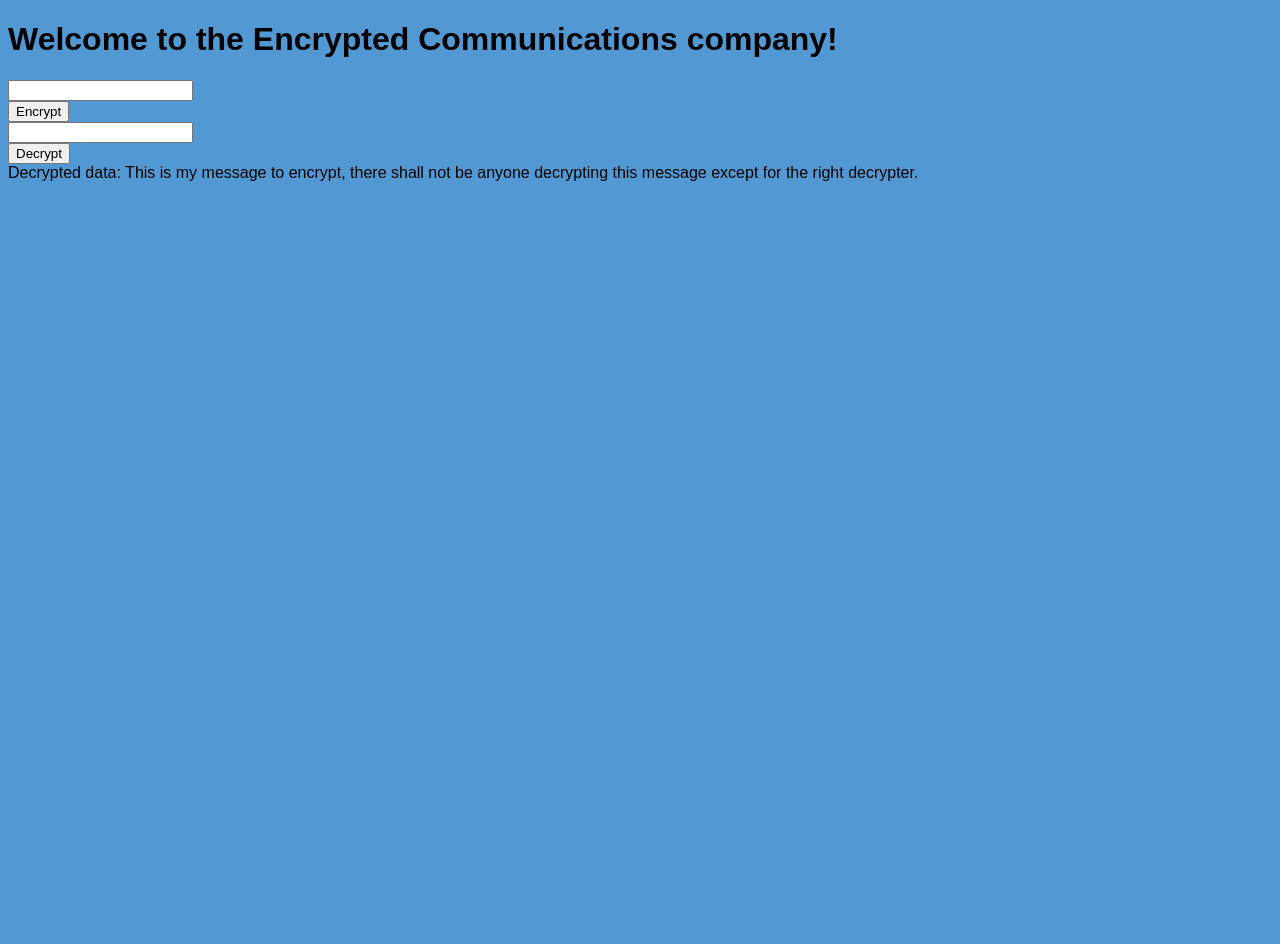
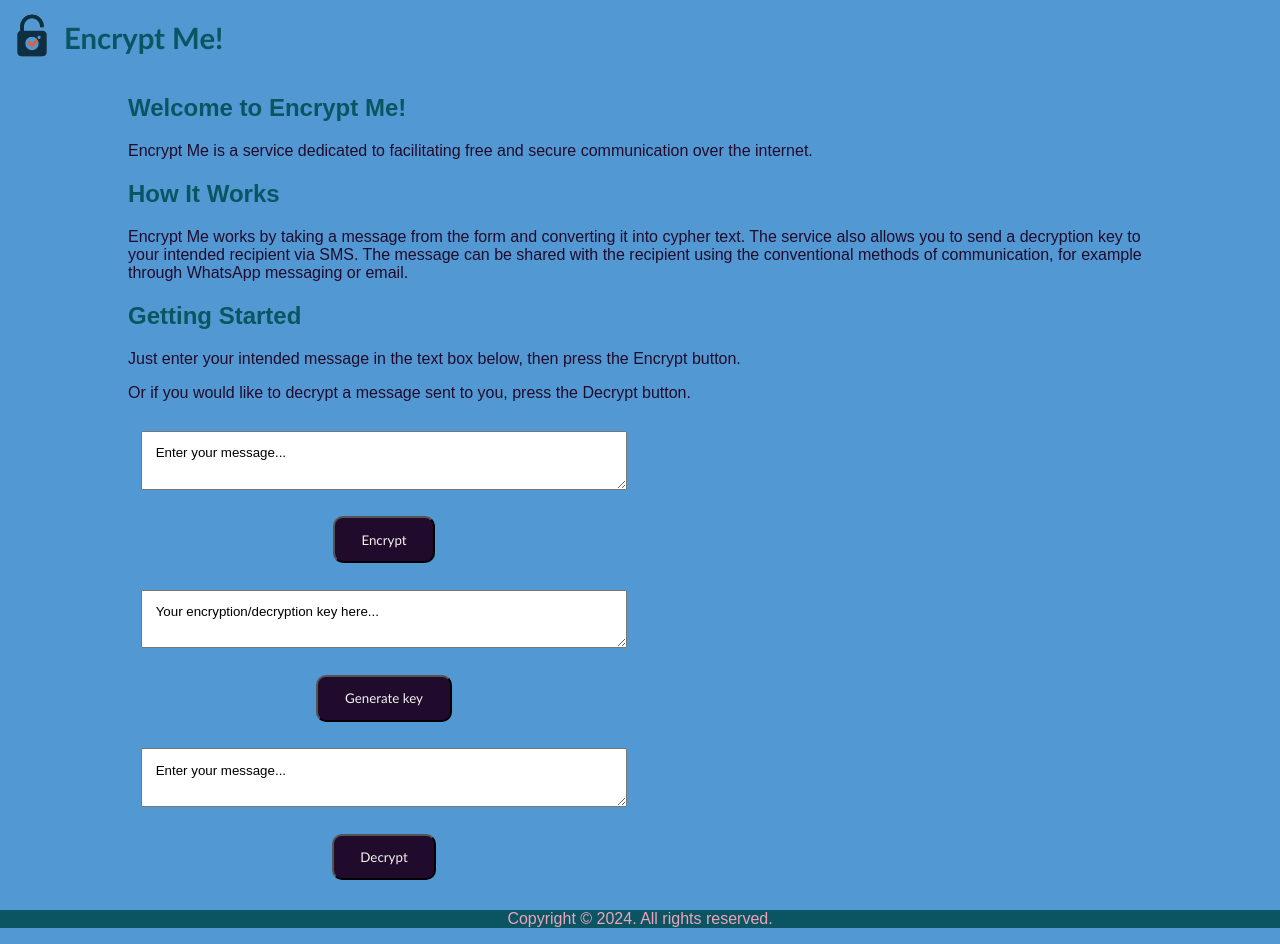
Before and after one commit to ablemulindwa/cryptography-semester-project, a PHP site: page /home.php in a window 1280 px wide. Before the commit the page ends 181 px from the top, so only its background shows below. Run offline with PHP 8.4, Linux system fonts and the light colour scheme.

Commit message:
frontend design update

```diff
--- a/Files/home.php
+++ b/Files/home.php
@@ -1,35 +1,70 @@
 <!DOCTYPE html>
-<html lang="en">
 <head>
     <meta charset="UTF-8">
     <meta name="viewport" content="width=device-width, initial-scale=1.0">
-    <link rel="stylesheet" href="styles.css">
-    <title>Simple Encryption Tool</title>
+    <link rel="stylesheet" href="/styles.css">
+    <title>Encrypt Me!</title>
 </head>
 <body>
-    <!--Heading/Instruction-->
-    <h1>Welcome to the Encrypted Communications company!</h1>
+    <header>
+        <div class="header-ribbon">
+            <img id="enc-logo" src="Files/logo.png" alt="Encrypt Me! logo"></img>
+            <h1>Encrypt Me!</h1>
+        </div>
+    </header>
+    <main>
+        <h2 class="enc-headings">Welcome to Encrypt Me!</h2>
+        <p>
+            Encrypt Me is a service dedicated to facilitating free and secure communication over the internet.
+        </p>
+        <h2 class="enc-headings">How It Works</h2>
+        <p>
+            Encrypt Me works by taking a message from the form and converting it into cypher text.
+            The service also allows you to send a decryption key to your intended recipient via SMS.
+            The message can be shared with the recipient using the conventional methods of communication,
+            for example through WhatsApp messaging or email.
+        </p>
+        <h2 class="enc-headings">Getting Started</h2>
+        <p>Just enter your intended message in the text box below, then press the Encrypt button.</p>
+        <p>Or if you would like to decrypt a message sent to you, press the Decrypt button.</p>
 
-    <!-- Encryption Message Box-->
-    <form action="home.php" method="post">
-        <div class="container">
-            <input type="text" name="message"><br>
-            <button id="encryptButton">Encrypt</button>
-        </div>
-    </form>
+        <!--Block for input and encryption elements-->
+        <form id="enc-form" action="/test.php" method="post">
 
-    <!-- Decryption Message Box -->
-    <form action="home.php" method="get">
-        <div class="container">
-            <input type="text" name="message"><br>
-            <button id="decryptButton">Decrypt</button>
-        </div>
-    </form>
+            <!--Text area for collection of user inputted message-->
+            <textarea id="enc-textbox" name="message">Enter your message... </textarea>
+            <!--Button container, for styling purposes-->
+            <div class="enc-btns">
+                <button class="enc-button">Encrypt</button>
+            </div>
+        </form>
 
-    <!-- Implementation of The Algorithm-->
-    <?php
-        include 'algorithm.php';
+        <!--Block for sms and encryption key elements-->
+        <form id="enc-form" action="/test.php" method="post">
 
-    ?>
+            <!--Text area for collection of user inputted message-->
+            <textarea id="enc-textbox" name="message">Your encryption/decryption key here...</textarea>
+
+            <!--Button container, for styling purposes-->
+            <div class="enc-btns">
+                <button class="enc-button">Generate key</button>
+            </div>
+        </form>
+
+        <!--Block for input and decryption elements-->
+        <form id="enc-form" action="/test.php" method="post">
+
+            <!--Text area for collection of user inputted message-->
+            <textarea id="enc-textbox" name="message">Enter your message...</textarea>
+
+            <!--Button container, for styling purposes-->
+            <div class="enc-btns">
+                <button class="enc-button">Decrypt</button>
+            </div>
+        </form>
+    </main>
+    <footer>
+        <p class="footer-txt">Copyright © 2024. All rights reserved.</p>
+    </footer>
 </body>
 </html>
--- a/Files/styles.css
+++ b/Files/styles.css
@@ -2,12 +2,14 @@ html, body {
     font-family: Arial, Helvetica, sans-serif;
     background-color: #5299d3;
     min-height: 100%;
+    margin: 0px;
 }
 
 footer {
     text-align: center;
     color: #eda4bd;
     background-color: #0b5563;
+    width: 100%;
 }
 
 main {
@@ -31,3 +33,32 @@ main {
 .enc-headings {
     color: #0b5563;
 }
+
+#enc-form {
+    display: flex;
+    flex-direction: column;
+    max-width: 50%;
+}
+
+#enc-textbox {
+    display: content;
+    width: inherit;
+    margin: 10pt;
+    padding: 10pt;
+    font-family: inherit;
+    resize: vertical;
+}
+
+.enc-btns {
+    display: flex;
+    padding: 10pt;
+    justify-content: space-evenly;
+}
+
+.enc-button {
+    padding: 10pt 20pt;
+    border-radius: 10px;
+    font-family: 'Gill Sans', 'Gill Sans MT', Calibri, 'Trebuchet MS', sans-serif;
+    color: #f4f3ee;
+    background-color: #210b2c;
+}
--- a/test.php
+++ b/test.php
@@ -1,4 +1,8 @@
 <?php
+
+$message = $_POST('message');
+echo $message;
+
 //Test data
 $myData = "This is my message to encrypt, there shall not be anyone decrypting this message except for the right decrypter.";
 
```
Also changed, not shown: test.html (+33 -5 lines).
